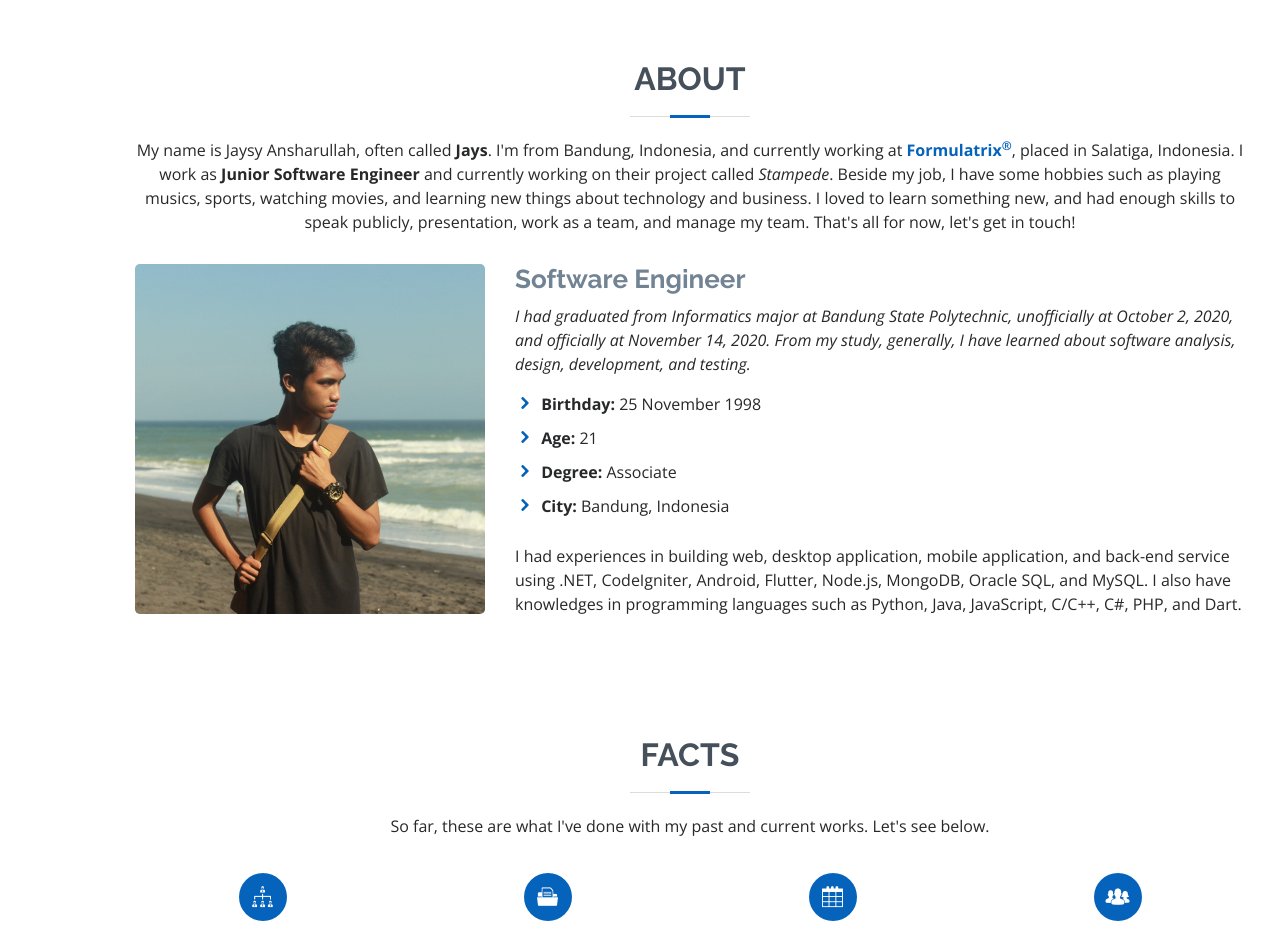
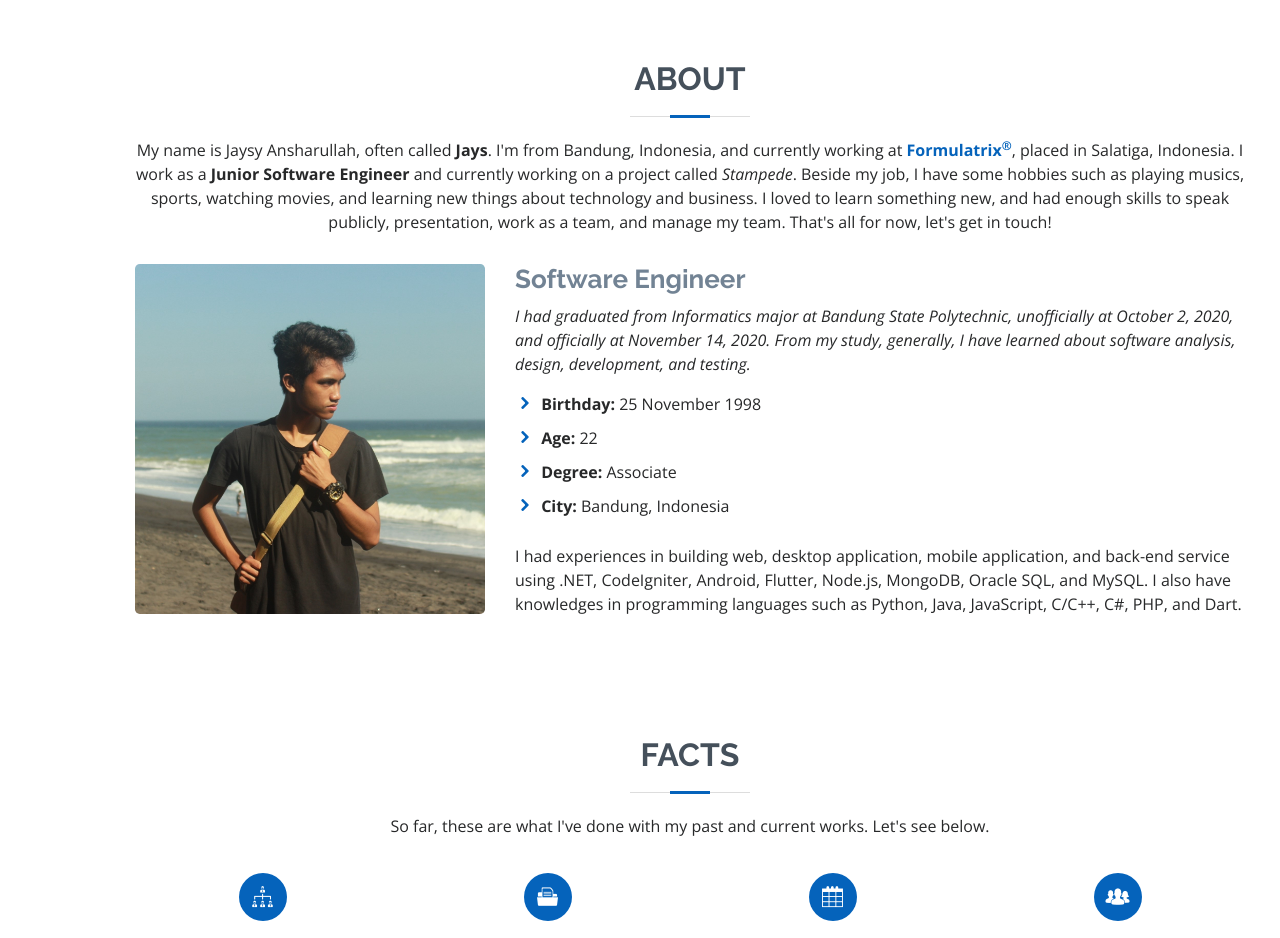
Before and after one commit to jaysyanshar/jaysyanshar.github.io, a plain HTML site: page index.html in a window 1280 px wide. Shown: the part 800-1738 px from the top of the page. Drawn offline with nearby package versions, Linux system fonts and the light colour scheme.

Commit message:
change age, fix grammar

```diff
--- a/index.html
+++ b/index.html
@@ -85,7 +85,7 @@
           <p>
             My name is Jaysy Ansharullah, often called <strong>Jays</strong>. I'm from Bandung, Indonesia,
             and currently working at <strong><a href="https://formulatrix.com" target="blank">Formulatrix<sup>&reg;</sup></a></strong>, placed in Salatiga, Indonesia.
-            I work as <strong>Junior Software Engineer</strong> and currently working on their project called <em>Stampede</em>.
+            I work as a <strong>Junior Software Engineer</strong> and currently working on a project called <em>Stampede</em>.
             Beside my job, I have some hobbies such as playing musics, sports, watching movies, and learning new things about technology and business.
             I loved to learn something new, and had enough skills to speak publicly, presentation, work as a team, and manage my team. That's all for now, let's get in touch!
           </p>
@@ -105,7 +105,7 @@
               <div class="col-lg-12">
                 <ul>
                   <li><i class="icofont-rounded-right"></i> <strong>Birthday:</strong> 25 November 1998</li>
-                  <li><i class="icofont-rounded-right"></i> <strong>Age:</strong> 21</li>
+                  <li><i class="icofont-rounded-right"></i> <strong>Age:</strong> 22</li>
                   <li><i class="icofont-rounded-right"></i> <strong>Degree:</strong> Associate</li>
                   <li><i class="icofont-rounded-right"></i> <strong>City:</strong> Bandung, Indonesia</li>
                 </ul>
```
